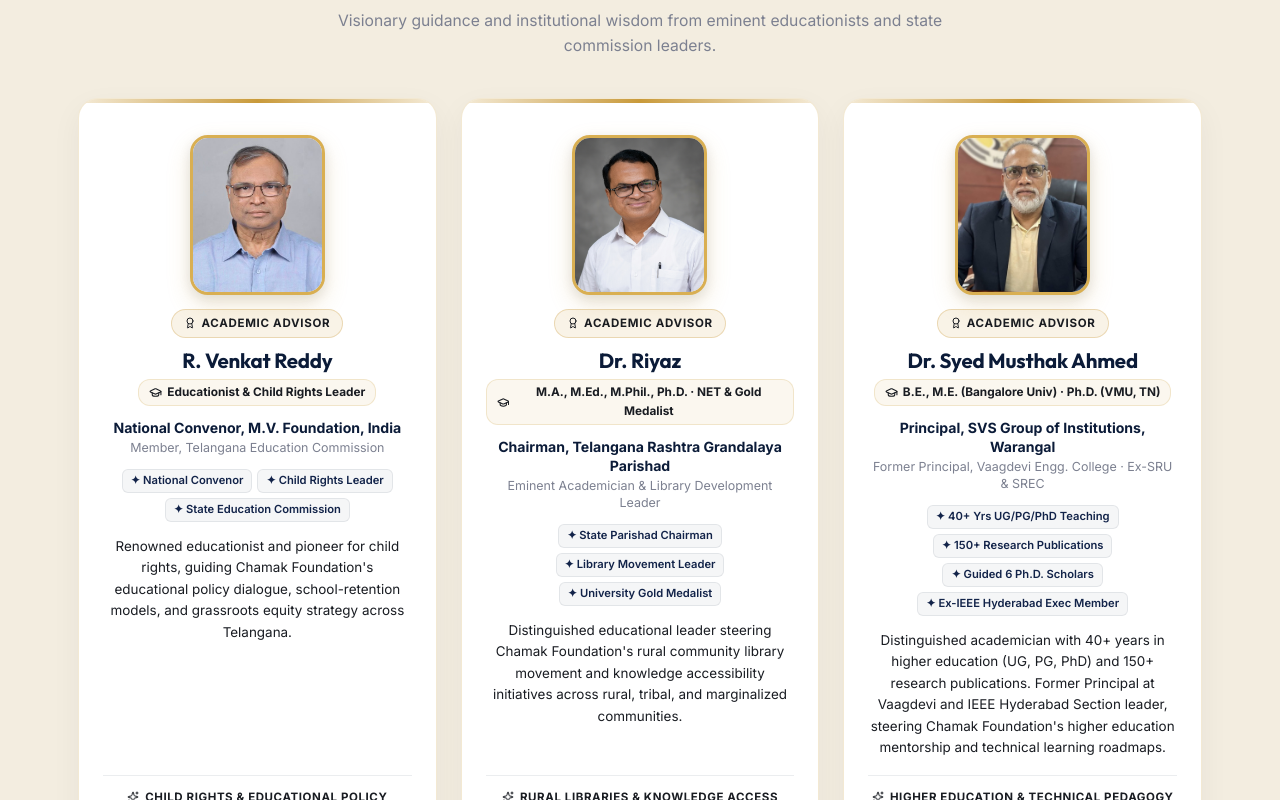
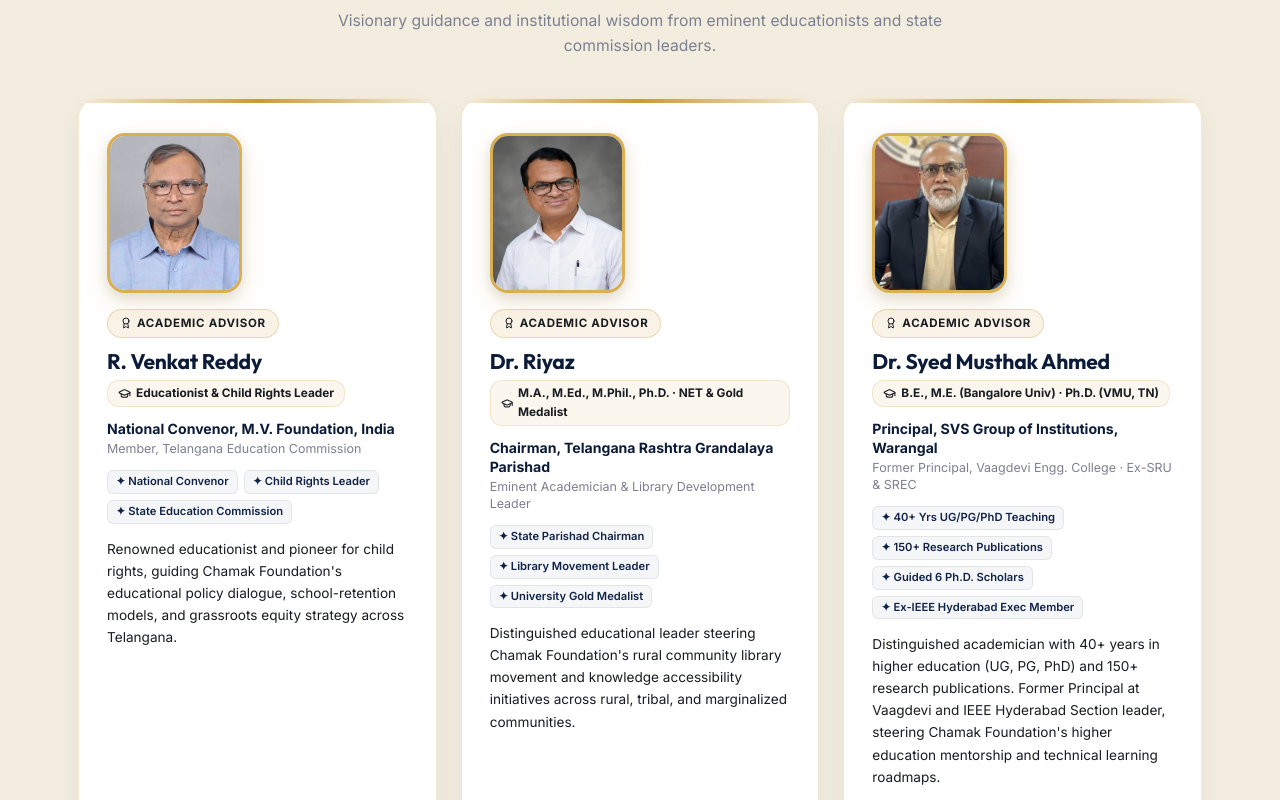
Before and after one commit to SAIKRISHNACHANDA/chamakfoundation.org, a Next.js app: page /team in a window 1280 px wide. Shown: the part 1700-2500 px from the top of the page. Built offline with nearby package versions, Linux system fonts and the light colour scheme.

Commit message:
style(team): left-align advisory committee cards for clean editorial layout

```diff
--- a/src/app/team/page.js
+++ b/src/app/team/page.js
@@ -398,11 +398,11 @@ export default function TeamPage() {
                   background: "#FFFFFF",
                   border: "1px solid rgba(201,154,58,0.22)",
                   borderRadius: "20px",
-                  padding: "36px 24px 24px",
-                  textAlign: "center",
+                  padding: "34px 28px 24px",
+                  textAlign: "left",
                   display: "flex",
                   flexDirection: "column",
-                  alignItems: "center",
+                  alignItems: "flex-start",
                   justifyContent: "space-between",
                   boxShadow: "0 10px 30px rgba(11,27,56,0.05)",
                   position: "relative",
@@ -423,7 +423,7 @@ export default function TeamPage() {
                 />
 
                 {/* Top Section: Avatar, Titles, Bio */}
-                <div style={{ width: "100%", display: "flex", flexDirection: "column", alignItems: "center" }}>
+                <div style={{ width: "100%", display: "flex", flexDirection: "column", alignItems: "flex-start" }}>
                   {/* Framed Portrait Photo */}
                   <div
                     style={{
@@ -433,10 +433,11 @@ export default function TeamPage() {
                       overflow: "hidden",
                       border: "3px solid var(--gold-400)",
                       boxShadow: "0 10px 24px rgba(201,154,58,0.20), 0 4px 12px rgba(11,27,56,0.10)",
-                      marginBottom: "14px",
+                      marginBottom: "16px",
                       position: "relative",
                       background: "#ffffff",
                       flexShrink: 0,
+                      alignSelf: "flex-start",
                     }}
                   >
                     <Image
@@ -469,6 +470,7 @@ export default function TeamPage() {
                       padding: "4px 12px",
                       borderRadius: "20px",
                       marginBottom: "10px",
+                      alignSelf: "flex-start",
                     }}
                   >
                     <Award size={12} /> {adv.role}
@@ -477,13 +479,15 @@ export default function TeamPage() {
                   {/* Name */}
                   <h3
                     style={{
-                      fontSize: "1.28rem",
+                      fontSize: "1.32rem",
                       color: "var(--navy-900)",
                       margin: "0 0 6px",
                       fontFamily: "var(--serif)",
                       fontWeight: 700,
                       letterSpacing: "-0.01em",
                       lineHeight: 1.25,
+                      textAlign: "left",
+                      width: "100%",
                     }}
                   >
                     {adv.name}
@@ -504,6 +508,7 @@ export default function TeamPage() {
                         borderRadius: "12px",
                         border: "1px solid rgba(201,154,58,0.2)",
                         marginBottom: "10px",
+                        alignSelf: "flex-start",
                       }}
                     >
                       <GraduationCap size={13} style={{ color: "var(--gold-600)" }} />
@@ -512,20 +517,20 @@ export default function TeamPage() {
                   )}
 
                   {/* Primary Office */}
-                  <div style={{ fontSize: "0.88rem", color: "var(--navy-900)", fontWeight: 700, lineHeight: 1.35, marginTop: "2px" }}>
+                  <div style={{ fontSize: "0.88rem", color: "var(--navy-900)", fontWeight: 700, lineHeight: 1.35, marginTop: "2px", textAlign: "left", width: "100%" }}>
                     {adv.office1}
                   </div>
 
                   {/* Secondary Office */}
                   {adv.office2 && (
-                    <div style={{ fontSize: "0.78rem", color: "var(--ink-400)", marginTop: "3px", lineHeight: 1.35 }}>
+                    <div style={{ fontSize: "0.78rem", color: "var(--ink-400)", marginTop: "3px", lineHeight: 1.35, textAlign: "left", width: "100%" }}>
                       {adv.office2}
                     </div>
                   )}
 
                   {/* Quick Accolade Badges */}
                   {adv.highlights && (
-                    <div style={{ display: "flex", flexWrap: "wrap", justifyContent: "center", gap: "5px", margin: "12px 0 14px" }}>
+                    <div style={{ display: "flex", flexWrap: "wrap", justifyContent: "flex-start", gap: "6px", margin: "12px 0 14px", width: "100%" }}>
                       {adv.highlights.map((item, hIdx) => (
                         <span
                           key={hIdx}
@@ -548,11 +553,12 @@ export default function TeamPage() {
                   {/* Bio Narrative */}
                   <p
                     style={{
-                      fontSize: "0.84rem",
+                      fontSize: "0.85rem",
                       color: "var(--ink-500)",
-                      lineHeight: 1.6,
+                      lineHeight: 1.62,
                       margin: "0 0 16px",
-                      textAlign: "center",
+                      textAlign: "left",
+                      width: "100%",
                     }}
                   >
                     {adv.bio}
@@ -572,7 +578,7 @@ export default function TeamPage() {
                     letterSpacing: "0.05em",
                     display: "flex",
                     alignItems: "center",
-                    justifyContent: "center",
+                    justifyContent: "flex-start",
                     gap: "6px",
                   }}
                 >
```
Also changed, not shown: team.html (+33 -33 lines).
